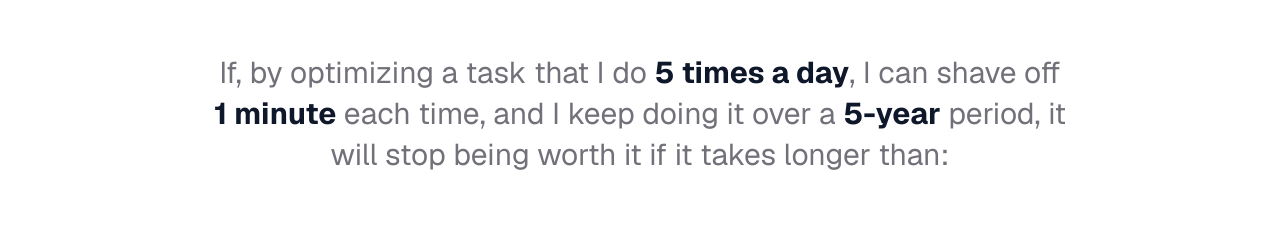
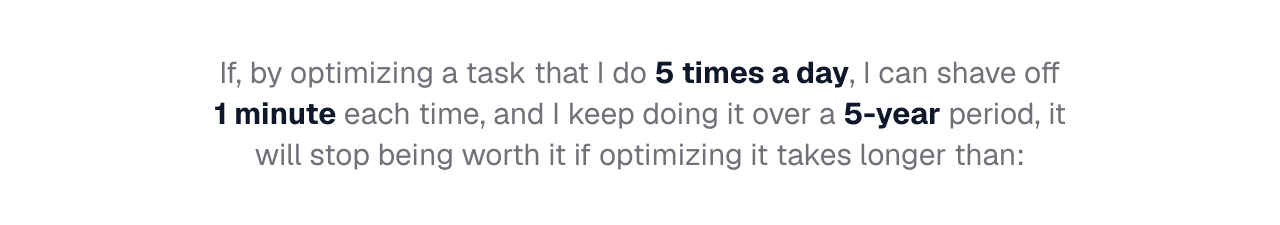
Before and after one commit to avanavana/is-it-worth-the-time, a React (Vite) app: page / in a window 1280 px wide. Shown: the part 260-485 px from the top of the page. Built offline with nearby package versions, Linux system fonts and the light colour scheme.

Commit message:
fix(focus): slight wording change

```diff
--- a/src/features/automation-roi/components/focus-view.tsx
+++ b/src/features/automation-roi/components/focus-view.tsx
@@ -299,7 +299,7 @@ export function FocusView({
             },
           }))}
         />{' '}
-        period, it will stop being worth it if it takes longer than:
+        period, it will stop being worth it if optimizing it takes longer than:
       </motion.p>
 
       <motion.div variants={revealItemVariants} className="space-y-1 flex flex-col items-center gap-2">
```
